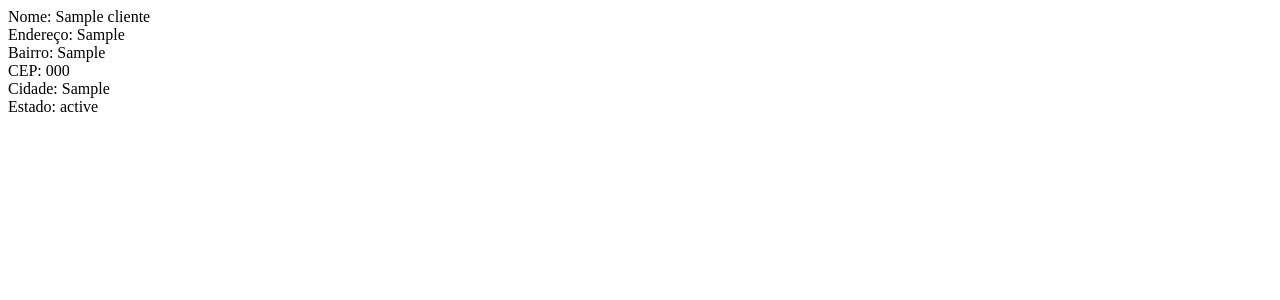
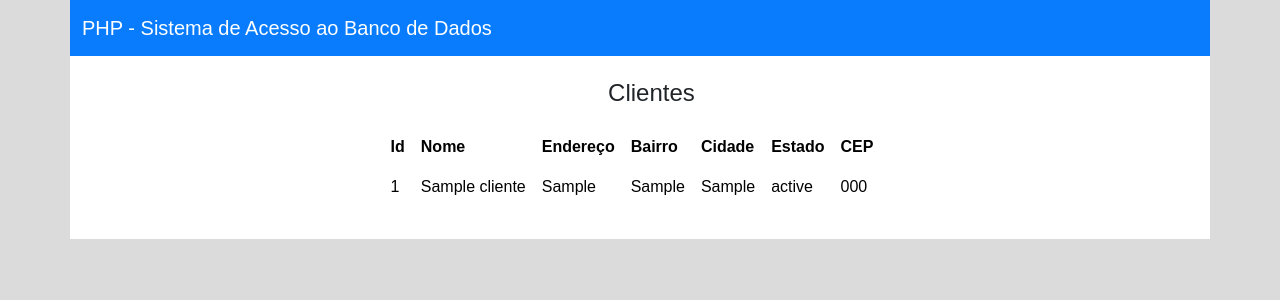
Before and after one commit to PedroFAraujo/FormularioPHPBd, a PHP site: page / in a window 1280 px wide. Shown: the top 300 px of the page. Run offline with PHP 8.4, Linux system fonts and the light colour scheme; tables that the repository leaves empty or names only in its code hold one stand-in row (values such as "Sample post").

Commit message:
Conexão PHP com MySQL 15/05/2023

```diff
--- a/index.php
+++ b/index.php
@@ -20,23 +20,125 @@
         <meta charset="UTF-8">
         <meta http-equiv="X-UA-Compatible" content="IE=edge">
         <meta name="viewport" content="width=device-width, initial-scale=1.0">
+        <link href="https://cdn.jsdelivr.net/npm/bootstrap@5.3.0-alpha3/dist/css/bootstrap.min.css" rel="stylesheet" integrity="sha384-KK94CHFLLe+nY2dmCWGMq91rCGa5gtU4mk92HdvYe+M/SXH301p5ILy+dN9+nJOZ" crossorigin="anonymous">
+        <script src="https://cdn.jsdelivr.net/npm/bootstrap@5.3.0-alpha3/dist/js/bootstrap.bundle.min.js" integrity="sha384-ENjdO4Dr2bkBIFxQpeoTz1HIcje39Wm4jDKdf19U8gI4ddQ3GYNS7NTKfAdVQSZe" crossorigin="anonymous"></script>
+        <link rel="stylesheet" href="style.css">
+        <link rel="stylesheet" href="styleDados.css">
         <title>PHP - Sistema de Acesso ao BD</title>
     </head>
     <body>
+        <div class="container" id="container">
+                <div class="row">
+                    <div class="col">
+                        <nav class="navbar navbar-expand-lg bg-body-tertiary, fundo">
+                            <div class="container-fluid">
+                                <a class="navbar-brand" href="index.php">PHP - Sistema de Acesso ao Banco de Dados</a>
+                                <button class="navbar-toggler" type="button" data-bs-toggle="collapse" data-bs-target="#navbarNav" aria-controls="navbarNav" aria-expanded="false" aria-label="Toggle navigation">
+                                    <span class="navbar-toggler-icon"></span>
+                                </button>
+                            </div>
+                        </nav>
+                    </div>
+                </div>
+                <div class="row">
+                    <div class="col titles">
+                        <h1>Clientes</h1>
+                    </div>
+                </div>
+            <div class="row">
+                <div class="col boxDados">
+                    <div class="table-responsive">
+                        <table class="table table-borderless" id="tabela">
+                            <thead>
+                                <tr class="headerTable">
+                                    <th scope="col">Id</th>
+                                    <th scope="col">Nome</th>
+                                    <th scope="col">Endereço</th>
+                                    <th scope="col">Bairro</th>
+                                    <th scope="col">Cidade</th>
+                                    <th scope="col">Estado</th>
+                                    <th scope="col">CEP</th>
+                                </tr>
+                            </thead>
+                            <tbody>
+                                <tr>
+                                    <td>
                                         <?php
                                             $sql = "SELECT * FROM clientes";
                                             $result = $PDO->query($sql);
                                             $rows = $result->fetchAll();
 
-            for($i=0; $i < count($rows); $i++){ ?>
-                Nome: <?php echo $rows[$i]['nome']; ?><br>
-                Endereço: <?php echo $rows[$i]['endereco']; ?><br>
-                Bairro: <?php echo $rows[$i]['bairro']; ?><br>
-                CEP: <?php echo $rows[$i]['cep']; ?><br>
-                Cidade: <?php echo $rows[$i]['cidade']; ?><br>
-                Estado: <?php echo $rows[$i]['estado']; ?><br>
+                                            echo $rows[0]['id'];
+                                        ?>
+                                    </td>
+                                    <td>
                                         <?php
-                }
+                                            $sql = "SELECT * FROM clientes";
+                                            $result = $PDO->query($sql);
+                                            $rows = $result->fetchAll();
+
+                                            echo $rows[0]['nome'];
                                         ?>
+                                    </td>
+                                    <td>
+                                        <?php
+                                            $sql = "SELECT * FROM clientes";
+                                            $result = $PDO->query($sql);
+                                            $rows = $result->fetchAll();
+
+                                            echo $rows[0]['endereco'];
+                                        ?>
+                                    </td>
+                                    <td>
+                                        <?php
+                                            $sql = "SELECT * FROM clientes";
+                                            $result = $PDO->query($sql);
+                                            $rows = $result->fetchAll();
+
+                                            echo $rows[0]['bairro'];
+                                        ?>
+                                    </td>
+                                    <td>
+                                        <?php
+                                            $sql = "SELECT * FROM clientes";
+                                            $result = $PDO->query($sql);
+                                            $rows = $result->fetchAll();
+
+                                            echo $rows[0]['cidade'];
+                                        ?>
+                                    </td>
+                                    <td>
+                                        <?php
+                                            $sql = "SELECT * FROM clientes";
+                                            $result = $PDO->query($sql);
+                                            $rows = $result->fetchAll();
+
+                                            echo $rows[0]['estado'];
+                                        ?>
+                                    </td>
+                                    <td>
+                                        <?php
+                                            $sql = "SELECT * FROM clientes";
+                                            $result = $PDO->query($sql);
+                                            $rows = $result->fetchAll();
+
+                                            echo $rows[0]['cep'];
+                                        ?>
+                                    </td>
+                                    <td>
+
+                                    </td>
+                                </tr>
+                            </tbody>
+                        </table>
+                    </div>
+                </div>
+            </div>
+            <div class="row">
+                <div class="col">
+                    <p></p>
+                </div>
+            </div>
+        </div>
     </body>
 </html>
--- /dev/null
+++ b/style.css
@@ -0,0 +1,33 @@
+body{
+    background-color: rgb(219, 219, 219);
+    font-family: Arial, Helvetica, sans-serif;
+}
+
+#container{
+    padding: 0%;
+    background-color: white;
+}
+
+.fundo{
+    background-color: #087cfc;
+    width: 100%;
+}
+
+.titles{
+    text-align: left;
+    padding-left: 3%;
+}
+
+h1{
+    font-size: 1.5em;
+    margin-top: 1%;
+}
+
+
+.navbar-brand{
+    color: white;
+}
+
+.navbar-brand:hover{
+    color: white;
+}
--- /dev/null
+++ b/styleDados.css
@@ -0,0 +1,32 @@
+.titles{
+    text-align: center;
+    margin-top: 1%;
+    margin-bottom: 1%;
+}
+
+.boxDados{
+    display: flex;
+    flex-direction: row;
+    justify-content: center;
+}
+
+.headerTable{
+    background-color: #007bff;
+}
+
+.titleDado{
+    text-align: center;
+    font-weight: bold;
+    margin-right: 3%;
+    font-size: 1.2em;
+}
+
+#tabela{
+    max-width: 580px;
+}
+
+@media (max-width: 580px){
+    #tabela{
+        overflow: scroll;
+    }
+}
```
Lines whose indentation alone changed are shown as unchanged.
